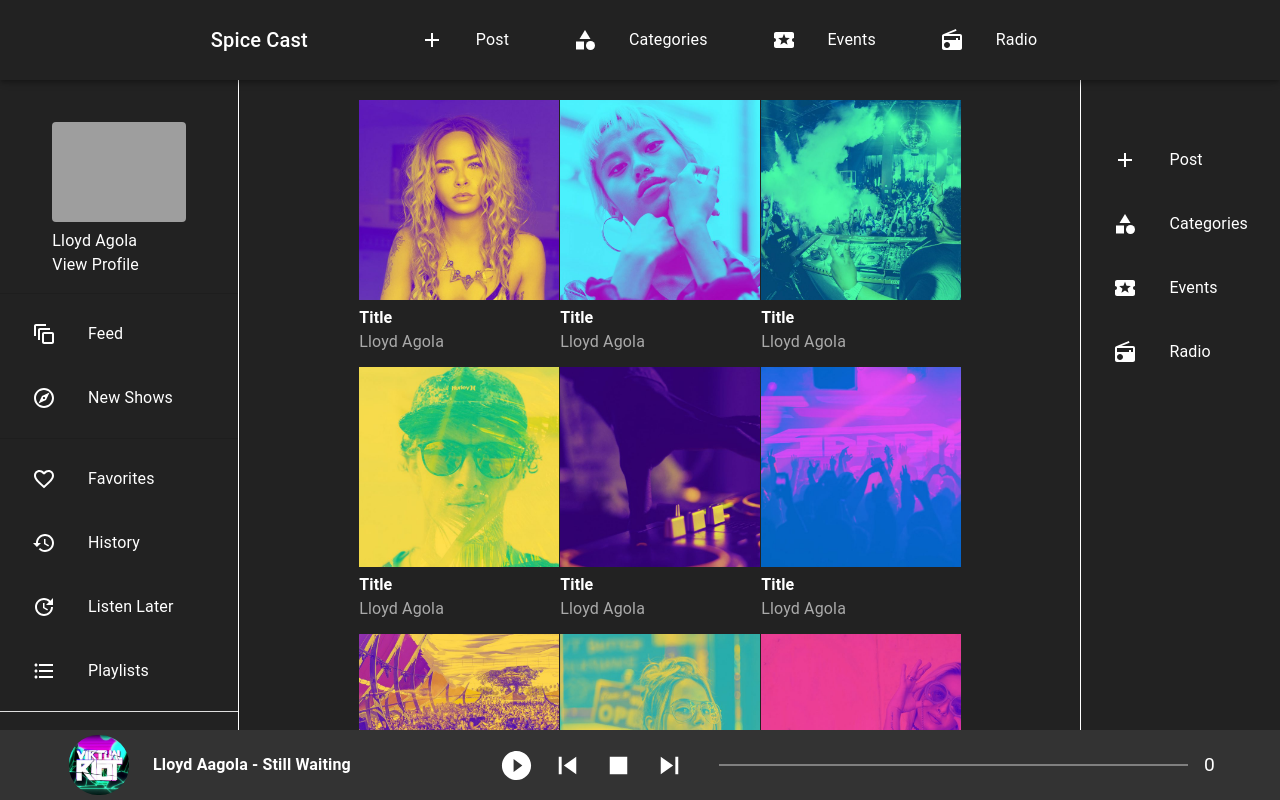
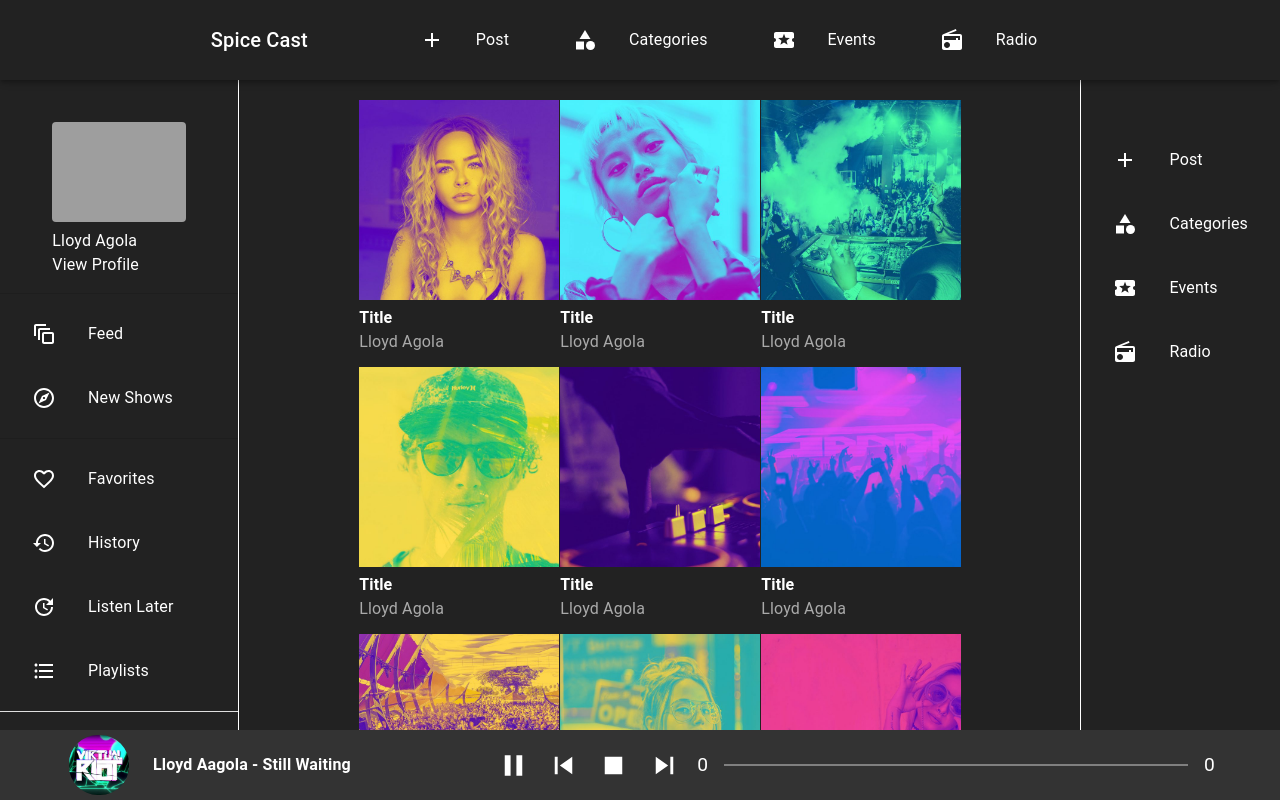
Before and after one commit to lloydagola/react-spicecast, a React (Create React App) app: page / in a window 1280 px wide. Both pictures are taken after a click on the icon 516 px from the left and 765 px from the top of the page. Shown: the top 800 px of the page. Built offline with nearby package versions, Linux system fonts and the light colour scheme; grey boxes are pictures that could not be loaded.

Commit message:
implemented play button toggling

```diff
--- a/src/components/audioPlayer/AudioPlayer.tsx
+++ b/src/components/audioPlayer/AudioPlayer.tsx
@@ -5,15 +5,20 @@
 import SkipNextIcon from '@mui/icons-material/SkipNext';
 import SkipPreviousIcon from '@mui/icons-material/SkipPrevious';
 import StopIcon from '@mui/icons-material/Stop';
+import PauseIcon from '@mui/icons-material/Pause';
+
 import { StyledAudioPlayer, StyledTrackTitle, StyledPlayerControls } from './AudioPlayer.styles';
 
 
 export default function AudioPlayer():JSX.Element{
     const player = useRef<HTMLAudioElement>(null);
 
-    const [progressValue, setProgressValue] = useState(0)
-    const [currentTime, setCurrentTime] = useState('0')
-    const [trackDuration, setTrackDuration] = useState('0')
+    const [progressValue, setProgressValue] = useState(0);
+    const [currentTime, setCurrentTime] = useState('0');
+    const [trackDuration, setTrackDuration] = useState('0');
+    const [playState, setPlayState] = useState(false);
+
+    //const togglePlayButton = playState => playState === 'playing' ? 'fas fa-pause pause-icon' : 'far fa-play-circle play-icon'
 
     const updateProgressBar = ():number => {
         if(player.current){
@@ -50,16 +55,18 @@
     const handlePlay = ():void => {
         if (player?.current?.paused === false) {
             player?.current?.pause();
-
+            setPlayState(false);
         }
         else {
             player?.current?.play();
+            setPlayState(true);
         }
     }
 
     const handleStop = ():void => {
         if(player.current){
             setProgressValue(0);
+            setPlayState(false);
             player.current.load();
         }
     }
@@ -97,13 +104,17 @@
                     <h4>Lloyd Aagola - Still Waiting</h4>
                 </StyledTrackTitle>
                 <StyledPlayerControls>
-                    <PlayCircleFilledIcon fontSize='large' onClick={() => handlePlay()}/>
+                    {
+                        playState
+                        ? <PauseIcon fontSize='large' onClick={() => handlePlay()}/>
+                        : <PlayCircleFilledIcon fontSize='large' onClick={() => handlePlay()}/>
+                    }
                     <SkipPreviousIcon fontSize='large'/>
                     <StopIcon fontSize='large' onClick={() => handleStop()}/>
                     <SkipNextIcon fontSize='large'/>
                 </StyledPlayerControls>
                 <p>{player?.current?.currentTime}</p>
-                <progress id="seek-obj" value={progressValue} max="1" />
+                <progress id="seek-obj" value={progressValue || 0} max="1" />
                 <p>{trackDuration}</p>
             </StyledAudioPlayer>
 }
```
